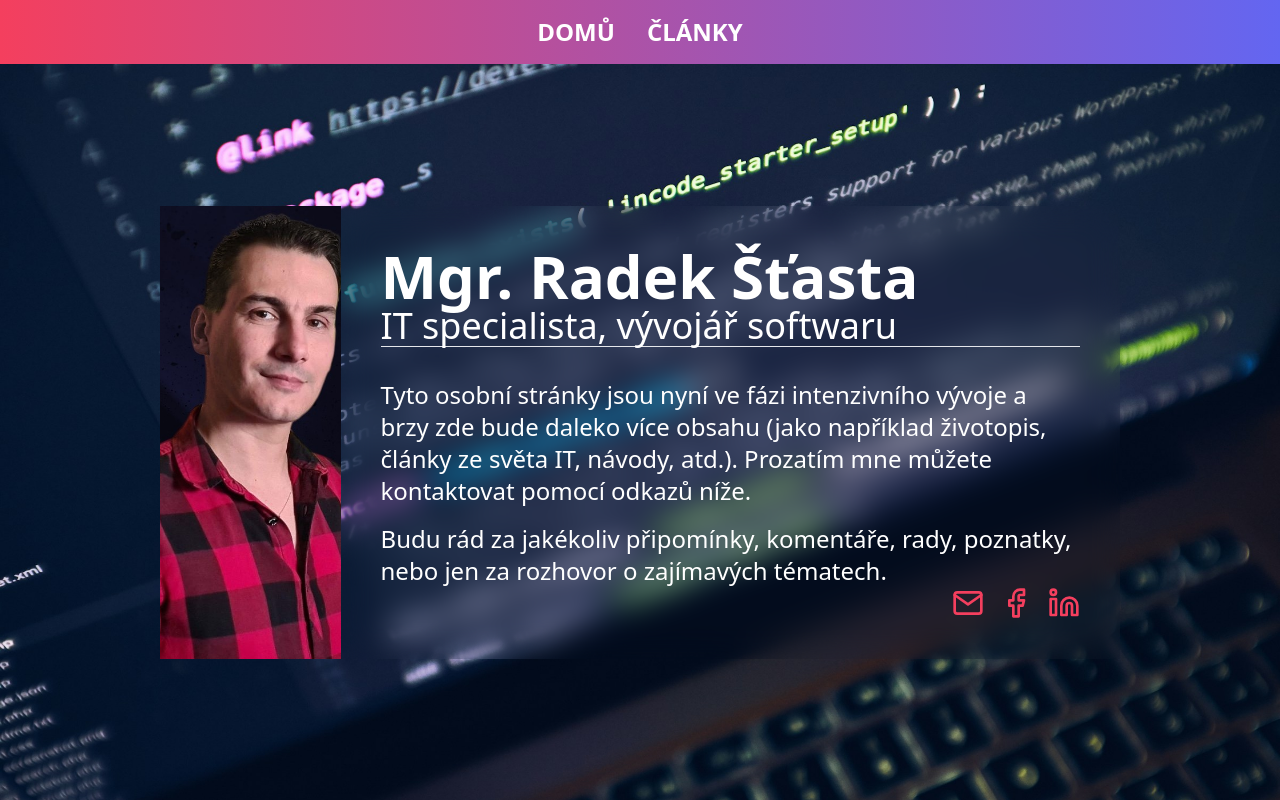
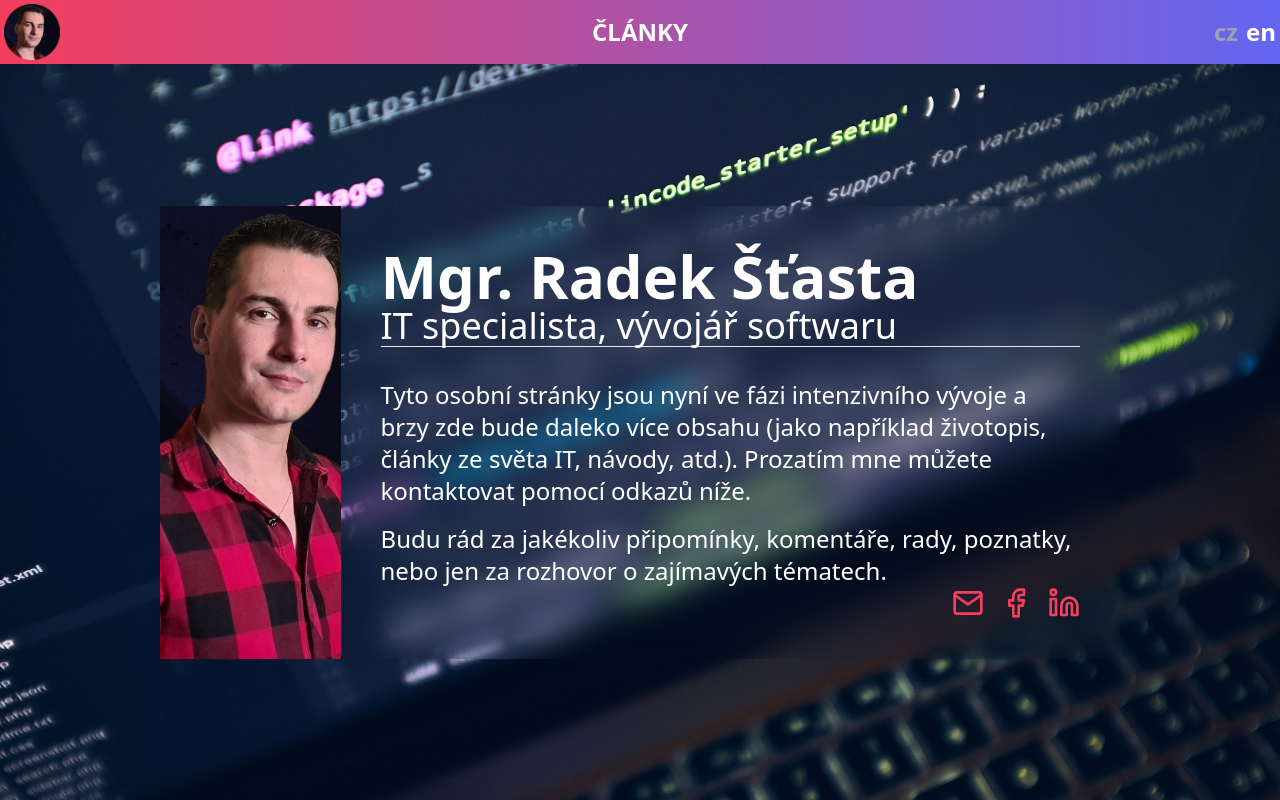
Before and after one commit to radek-stasta/radek-stasta.github.io, an Angular app: page / in a window 1280 px wide. Built offline with nearby package versions, Linux system fonts and the light colour scheme.

Commit message:
Updated header, added language switcher

```diff
--- a/package.json
+++ b/package.json
@@ -7,7 +7,7 @@
     "build": "ng build",
     "watch": "ng build --watch --configuration development",
     "test": "ng test",
-    "lint": "ng lint && prettier --write ."
+    "lint": "ng lint --fix && prettier --write ."
   },
   "private": true,
   "dependencies": {
--- a/src/app/app.component.html
+++ b/src/app/app.component.html
@@ -4,18 +4,40 @@
   class="h-16 bg-white transition-transform ease-in-out sticky-top bg-gradient-to-r to-indigo-500 from-rose-500"
   [ngClass]="headerClasses"
 >
-  <div class="flex place-content-center items-center size-full">
-    <div class="flex flex-row gap-8 text-2xl text-white font-bold">
+  <div class="grid grid-cols-3 size-full text-2xl text-white font-bold">
+    <div>
       <a href="/">
-        <div>DOMŮ</div>
+        <img class="w-16 p-1" src="/img/myself-round.png" alt="Radek Šťasta" />
       </a>
+    </div>
+    <div class="flex place-content-center">
       <div
-        class="cursor-pointer"
+        class="cursor-pointer h-full place-content-center"
         (mouseenter)="stopArticleDropdownHiding()"
         (mouseleave)="hideArticlesDropdown()"
       >
         ČLÁNKY
       </div>
+    </div>
+    <div class="flex place-content-end items-center p-1 gap-2 text-gray-400">
+      <button
+        tabindex="0"
+        class="cursor-pointer"
+        [ngClass]="{ 'text-white': _dataService.selectedLanguage === 'cz' }"
+        (click)="_dataService.selectedLanguage = 'cz'"
+        (keydown.enter)="_dataService.selectedLanguage = 'cz'"
+      >
+        cz
+      </button>
+      <button
+        tabindex="0"
+        class="cursor-pointer"
+        [ngClass]="{ 'text-white': _dataService.selectedLanguage === 'en' }"
+        (click)="_dataService.selectedLanguage = 'en'"
+        (keydown.enter)="_dataService.selectedLanguage = 'en'"
+      >
+        en
+      </button>
     </div>
   </div>
 </div>
--- a/src/app/app.component.ts
+++ b/src/app/app.component.ts
@@ -25,11 +25,11 @@ import { MenuDropdownComponent } from '../components/menu-dropdown/menu-dropdown
 })
 export class AppComponent implements AfterViewInit {
   @ViewChild('stickyHeader', { static: false }) headerElement!: ElementRef;
-  public isHeaderSticky = false;
-  public isArticleDropdownVisible = false;
+  protected isHeaderSticky = false;
+  protected isArticleDropdownVisible = false;
   private hideArticleDropdownTimeoutId?: number;
 
-  constructor(private _dataService: DataService) {}
+  constructor(protected _dataService: DataService) {}
 
   ngAfterViewInit() {
     this._dataService.headerHeight =
--- a/src/services/data/data.service.ts
+++ b/src/services/data/data.service.ts
@@ -5,6 +5,7 @@ import { Injectable } from '@angular/core';
 })
 export class DataService {
   private _headerHeight = 0;
+  private _selectedLanguage = 'en';
 
   constructor() {
     // nothing to do
@@ -17,4 +18,12 @@ export class DataService {
   get headerHeight() {
     return this._headerHeight;
   }
+
+  set selectedLanguage(language) {
+    this._selectedLanguage = language;
+  }
+
+  get selectedLanguage() {
+    return this._selectedLanguage;
+  }
 }
```
Also changed, not shown: public/img/myself-round.png (added).
